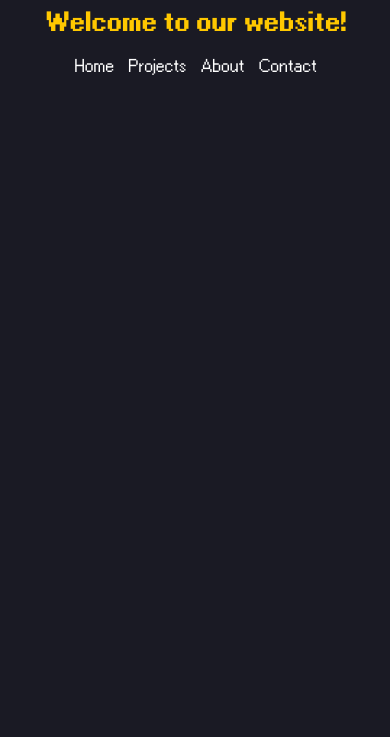
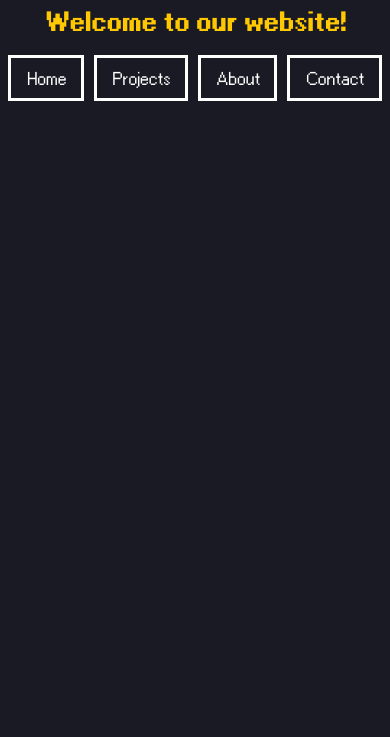
Before and after one commit to Beans-Bee/OurWebsite, a plain HTML site: page websites/home.html in a window 390 px wide. Shown: the part 107-844 px from the top of the page. Drawn offline with Linux system fonts and the light colour scheme.

Commit message:
Refactor navbar styles for improved layout and responsiveness

```diff
--- a/style.css
+++ b/style.css
@@ -29,12 +29,29 @@ body {
 }
 
 .navbar {
+    text-align: center;
     color: white;
     overflow: hidden;
-    text-align: center;
     max-width: 800px;
-    word-wrap: normal;
-    word-spacing: 10px;
+    margin: 0 auto;
+    display: flex;
+    gap: 10px;
+    justify-content: center;
+    flex-wrap: wrap;
+}
+
+.navbar a {
+    display: inline-block;
+    padding: 10px 15px;
+    border: 3px solid white;
+    image-rendering: pixelated;
+    background-color: transparent;
+    transition: all 0.2s;
+}
+
+.navbar a:hover {
+    background-color: #ffc800;
+    color: #1a1a24;
 }
 
 .navbar a {
```
